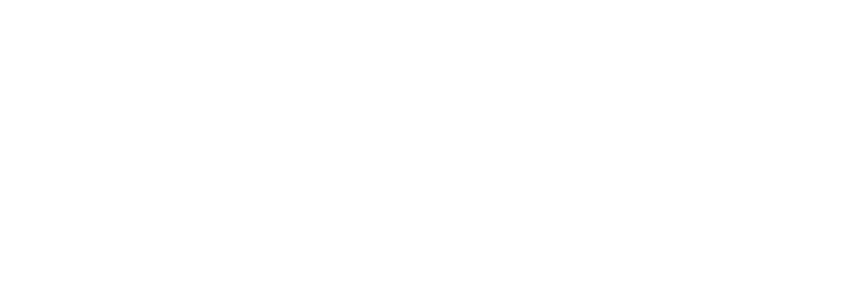
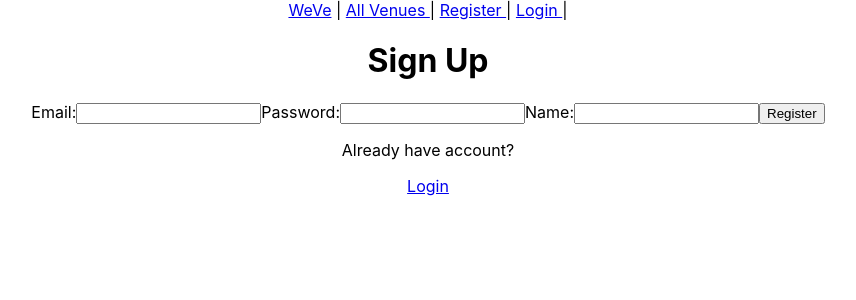
Before and after one commit to tulip-hunters/weve-wedding-planner-app-client, a React (Create React App) app: page /register in a window 1280 px wide. Shown: the top 300 px of the page, without its empty margins (212-1068 px from the left). Built offline with nearby package versions, Linux system fonts and the light colour scheme; no server answers.

Commit message:
add auth sign in login and logout

```diff
--- a/src/App.js
+++ b/src/App.js
@@ -1,10 +1,24 @@
+import { Route, Routes } from 'react-router-dom';
+import './App.css';
+import Navbar from './components/Navbar';
+import HomePage from './pages/HomePage';
+import LoginPage from './pages/LoginPage';
+import RegisterPage from './pages/RegisterPage';
+import VenuesListPage from './pages/VenuesListPage';
 
-import './App.css';
+
 
 function App() {
   return (
     <div className="App">
+   <Navbar />
 
+   <Routes>
+    <Route path="/" element={ <HomePage /> } />
+    <Route path="/venues" element={ <VenuesListPage /> } />
+    <Route path="login" element={ <LoginPage /> } />
+    <Route path="register" element={ <RegisterPage /> } />
+   </Routes>
     </div>
   );
 }
--- a/src/components/Navbar.js
+++ b/src/components/Navbar.js
@@ -0,0 +1,39 @@
+import { Link } from "react-router-dom";
+import { useContext } from "react";
+import { AuthContext } from "../context/auth.context";
+import VenuesListPage from "../pages/VenuesListPage";
+import RegisterPage from "../pages/RegisterPage";
+import LoginPage from "../pages/LoginPage";
+
+function Navbar() {
+   // Subscribe to the AuthContext to gain access to
+   // the values from AuthContext.Provider `value` prop
+    const { isLoggedIn, user, logOutUser } = useContext(AuthContext);
+
+   //  Rendering logic to display different content
+   //  depending on whether the user is logged in or not
+    return (
+        <nav>
+      <Link to="/">WeVe</Link>  | {" "}
+      <Link to="/venues" element={ <VenuesListPage /> }> All Venues </Link> | {" "}
+
+      {isLoggedIn && (
+        <>
+
+      <button onClick={logOutUser}>Logout</button>  | {" "}
+          <span>{user && user.name}</span>
+        </>
+      )}
+
+      {!isLoggedIn && (
+        <>
+          <Link to="/register" element={ <RegisterPage /> } > Register </Link>  | {" "}
+          <Link to="/login" element={ <LoginPage /> } > Login </Link>  | {" "}
+        </>
+      )}
+
+    </nav>
+    )
+}
+
+export default Navbar;
--- /dev/null
+++ b/src/context/auth.context.js
@@ -0,0 +1,85 @@
+import React, { useState, useEffect } from "react";
+// import axios from "axios";
+import authService from "../services/auth.service";
+
+// const API_URL = "http://localhost:5005";
+
+const AuthContext = React.createContext();
+
+function AuthProviderWrapper(props) {
+  const [isLoggedIn, setIsLoggedIn] = useState(false);
+  const [isLoading, setIsLoading] = useState(true);
+  const [user, setUser] = useState(null);
+
+
+  const storeToken = (token) => {
+    localStorage.setItem('authToken', token);
+  }
+
+
+  const authenticateUser = () => {
+    // Get the stored token from the localStorage
+    const storedToken = localStorage.getItem('authToken');
+
+    // If the token exists in the localStorage
+    if (storedToken) {
+      authService.verify()
+      .then((response) => {
+        // If the server verifies that the JWT token is valid
+        const user = response.data;
+       // Update state variables
+        setIsLoggedIn(true);
+        setIsLoading(false);
+        setUser(user);
+      })
+      .catch((error) => {
+        // If the server sends an error response (invalid token)
+        // Update state variables
+        setIsLoggedIn(false);
+        setIsLoading(false);
+        setUser(null);
+      });
+    } else {
+      // If the token is not available (or is removed)
+        setIsLoggedIn(false);
+        setIsLoading(false);
+        setUser(null);
+    }
+  }
+
+  const removeToken = () => {                    // <== ADD
+    // Upon logout, remove the token from the localStorage
+    localStorage.removeItem("authToken");
+  }
+
+
+  const logOutUser = () => {                   // <== ADD
+    // To log out the user, remove the token
+    removeToken();
+    // and update the state variables
+    authenticateUser();
+  }
+
+
+  useEffect(() => {
+    authenticateUser();
+  }, []);
+
+
+  return (
+    <AuthContext.Provider
+      value={{
+        isLoggedIn,
+        isLoading,
+        user,
+        storeToken,
+        authenticateUser,
+        logOutUser
+      }}
+    >
+      {props.children}
+    </AuthContext.Provider>
+  )
+}
+
+export { AuthProviderWrapper, AuthContext };
--- a/src/index.js
+++ b/src/index.js
@@ -1,19 +1,20 @@
-import React from 'react';
-import ReactDOM from 'react-dom/client';
-import './index.css';
+import React from "react";
+import ReactDOM from "react-dom/client";
+import "./index.css";
 // import 'bootstrap/dist/css/bootstrap.css';
-import App from './App';
-import reportWebVitals from './reportWebVitals';
+import App from "./App";
+import reportWebVitals from "./reportWebVitals";
 
-import { BrowserRouter as Router } from 'react-router-dom';
+import { BrowserRouter as Router } from "react-router-dom";
+import { AuthProviderWrapper } from "./context/auth.context";
 
-const root = ReactDOM.createRoot(document.getElementById('root'));
+const root = ReactDOM.createRoot(document.getElementById("root"));
 root.render(
   <React.StrictMode>
     <Router>
-
-     <App />
-
+      <AuthProviderWrapper>
+        <App />
+      </AuthProviderWrapper>
     </Router>
   </React.StrictMode>
 );
--- a/src/pages/HomePage.js
+++ b/src/pages/HomePage.js
@@ -1,10 +1,8 @@
-
-
 
 function HomePage() {
     return (
       <div>
-       <h1>This is the Home Page</h1>
+      <h1>This is home page</h1>
       </div>
     );
   }
--- a/src/pages/LoginPage.js
+++ b/src/pages/LoginPage.js
@@ -1,9 +1,61 @@
-function LoginPage() {
-    return(
-        <div>
-            <h1>This is Login Page</h1>
-        </div>
-    )
+import { useState, useContext } from "react";
+import { Link, useNavigate } from "react-router-dom";
+import { AuthContext } from "./../context/auth.context";
+import authService from "./../services/auth.service";
+
+
+function LoginPage(props) {
+  const [email, setEmail] = useState("");
+  const [password, setPassword] = useState("");
+  const [errorMessage, setErrorMessage] = useState(undefined);
+
+  const navigate = useNavigate();
+
+  const { storeToken, authenticateUser } = useContext(AuthContext);
+
+  const handleEmail = (e) => setEmail(e.target.value);
+  const handlePassword = (e) => setPassword(e.target.value);
+
+
+  const handleLoginSubmit = (e) => {
+    e.preventDefault();
+    const requestBody = { email, password };
+
+    // axios.post(`${API_URL}/auth/login`, requestBody
+
+    authService.login(requestBody)
+      .then((response) => {
+        console.log("JWT token", response.data.authToken);
+
+        storeToken(response.data.authToken);
+        authenticateUser();
+        navigate("/");
+      })
+      .catch((error) => {
+      	const errorDescription = error.response.data.message;
+      	setErrorMessage(errorDescription);
+    	})
+  };
+
+  return (
+    <div className="LoginPage">
+      <h1>Login</h1>
+
+      <form onSubmit={handleLoginSubmit}>
+        <label>Email:</label>
+        <input type="email" name="email" value={email} onChange={handleEmail} />
+
+        <label>Password:</label>
+        <input type="password" name="password" value={password} onChange={handlePassword} />
+
+        <button type="submit">Login</button>
+      </form>
+      { errorMessage && <p className="error-message">{errorMessage}</p> }
+
+      <p>Don't have an account yet?</p>
+      <Link to={"/register"}>Register</Link>
+    </div>
+  )
 }
 
 export default LoginPage;
--- /dev/null
+++ b/src/pages/RegisterPage.js
@@ -0,0 +1,79 @@
+import { useState } from "react";
+import { Link, useNavigate } from "react-router-dom";
+import axios from "axios";
+
+const API_URL = "http://localhost:5005";
+
+
+function RegisterPage(props) {
+    const [email, setEmail] = useState("");
+    const [password, setPassword] = useState("");
+    const [name, setName] = useState("");
+    const [errorMessage, setErrorMessage] = useState(undefined);
+
+    const navigate = useNavigate();
+
+    const handleEmail = (e) => setEmail(e.target.value);
+    const handlePassword = (e) => setPassword(e.target.value);
+    const handleName = (e) => setName(e.target.value);
+
+
+    const handleSignupSubmit = (e) => {
+      e.preventDefault();
+      // Create an object representing the request body
+      const requestBody = { email, password, name };
+
+      // Make an axios request to the API
+      // If the POST request is a successful redirect to the login page
+      // If the request resolves with an error, set the error message in the state
+      axios.post(`${API_URL}/auth/signup`, requestBody)
+        .then((response) => {
+          navigate('/login');
+        })
+        .catch((error) => {
+          const errorDescription = error.response.data.message;
+          setErrorMessage(errorDescription);
+        })
+    };
+
+    return(
+        <div>
+        <h1>Sign Up</h1>
+
+        <form onSubmit={handleSignupSubmit}>
+          <label>Email:</label>
+          <input
+            type="email"
+            name="email"
+            value={email}
+            onChange={handleEmail}
+          />
+
+          <label>Password:</label>
+          <input
+            type="password"
+            name="password"
+            value={password}
+            onChange={handlePassword}
+          />
+
+          <label>Name:</label>
+          <input
+            type="text"
+            name="name"
+            value={name}
+            onChange={handleName}
+          />
+
+          <button type="submit">Register</button>
+        </form>
+
+        { errorMessage && <p>{errorMessage}</p> }
+
+        <p>Already have account?</p>
+        <Link to={"/login"}>Login</Link>
+      </div>
+    )
+}
+
+export default RegisterPage;
--- /dev/null
+++ b/src/services/auth.service.js
@@ -0,0 +1,46 @@
+import axios from 'axios';
+
+class AuthService {
+  constructor() {
+    // Create a new instance of axios with a custom configuration
+    this.api = axios.create({
+      baseURL: process.env.REACT_APP_API_URL || 'http://localhost:5005'
+      // We set our API's base URL so that all requests use the same base URL
+    });
+
+    // Automatically set JWT token in the headers for every request
+    this.api.interceptors.request.use(config => {
+      // Retrieve the JWT token from the local storage
+      const storedToken = localStorage.getItem('authToken');
+
+      if (storedToken) {
+        config.headers = { Authorization: `Bearer ${storedToken}` };
+      }
+
+      return config;
+    });
+  }
+
+  login = requestBody => {
+    return this.api.post('/auth/login', requestBody);
+    // same as
+    // return axios.post("http://localhost:5005/auth/login");
+  };
+
+  signup = requestBody => {
+    return this.api.post('/auth/signup', requestBody);
+    // same as
+    // return axios.post("http://localhost:5005/auth/singup");
+  };
+
+  verify = () => {
+    return this.api.get('/auth/verify');
+    // same as
+    // return axios.post("http://localhost:5005/auth/verify");
+  };
+}
+
+// Create one instance object
+const authService = new AuthService();
+
+export default authService;
```
Also changed, not shown: src/pages/SignupPage.js (deleted, +0 -9 lines).
